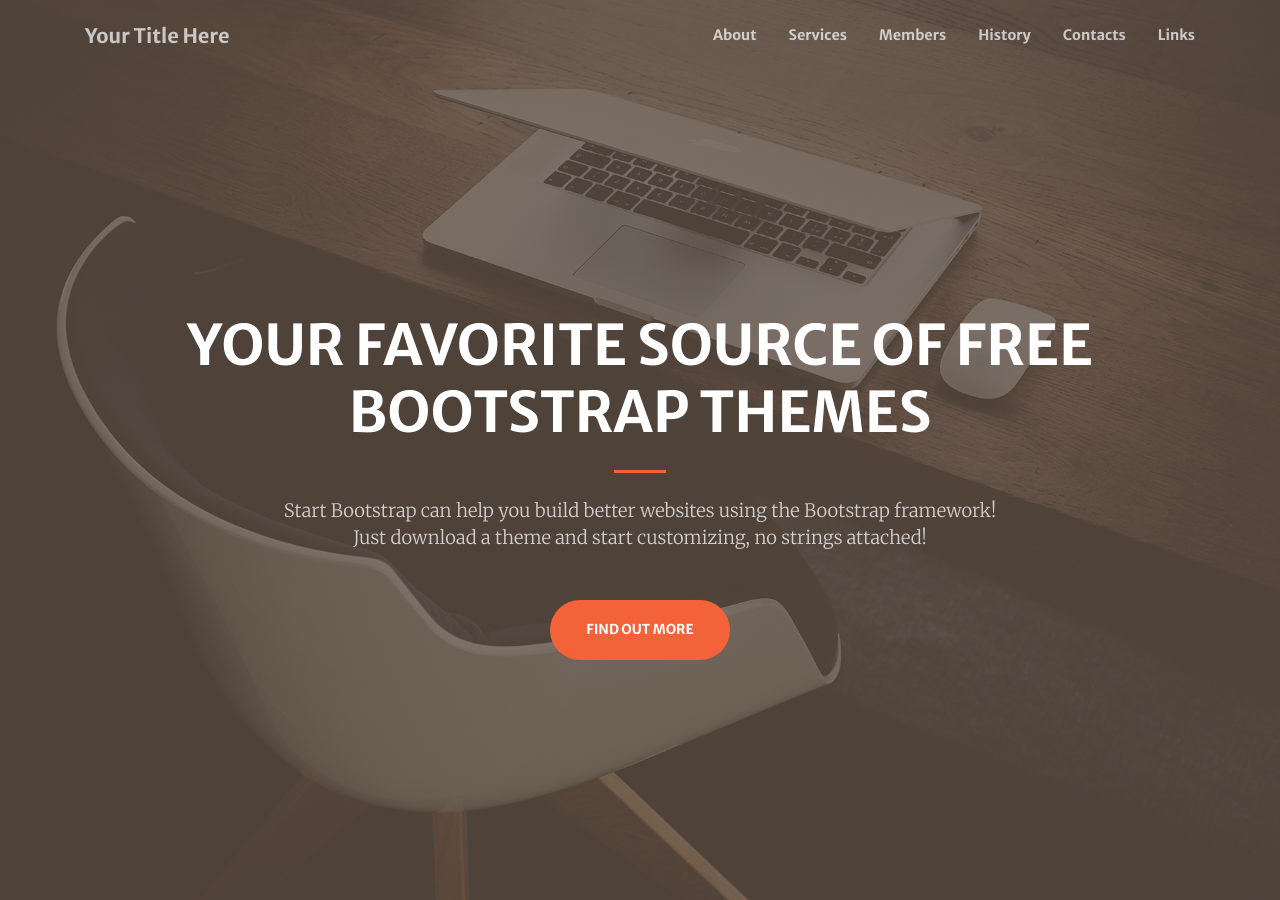
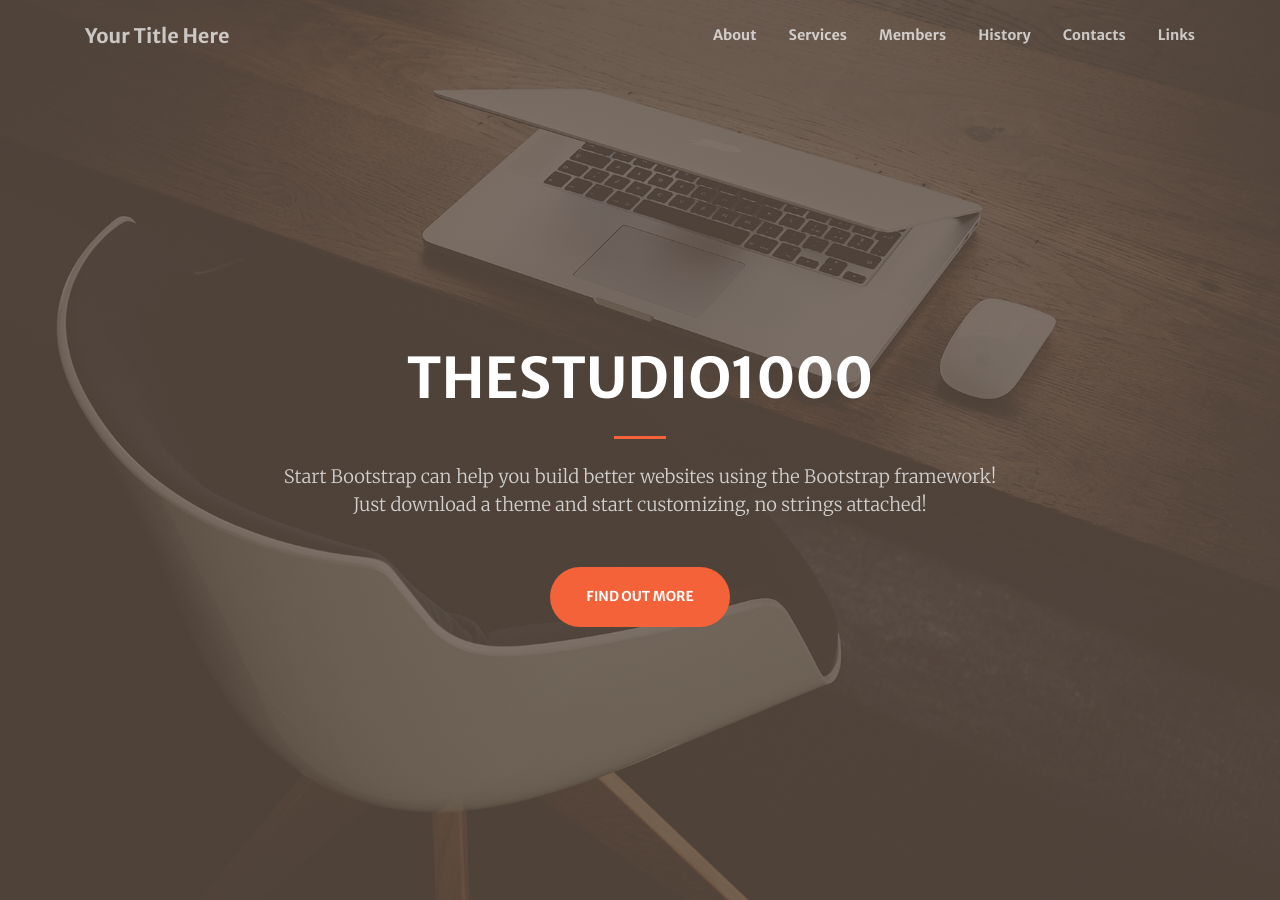
Before and after one commit to thestudio1000/thestudio1000.github.io, a Jekyll site: the page built from index.md, in a window 1280 px wide and 900 px high. Built offline with Jekyll 4.4.1, drawn with Linux system fonts in a browser that asks for light colours; nearby versions of some CDN libraries; part of the change alters nothing that is shown.

Commit message:
'message'

```diff
--- a/index.md
+++ b/index.md
@@ -1,7 +1,7 @@
 ---
 layout: home
 header:
-  title: Your Favorite Source of Free Bootstrap Themes
+  title: TheStudio1000
   text: >
     Start Bootstrap can help you build better websites using the Bootstrap
     framework! Just download a theme and start customizing, no strings attached!
@@ -149,7 +149,7 @@ sections:
       icon: fa-phone
     - title: E-Mail
       icon: fa-envelope
-      url: mailto:contact@yourwebsite.com
+      url: mailto:s.riaz@stud.uis.no
     - title: Twitter
       icon: fa-twitter
       icon_type: fab
@@ -157,6 +157,6 @@ sections:
     - title: Facebook
       icon: fa-facebook
       icon_type: fab
-      url: '#'
+      url: 'https://www.facebook.com/thestudio1000/'
 
 ---
```
